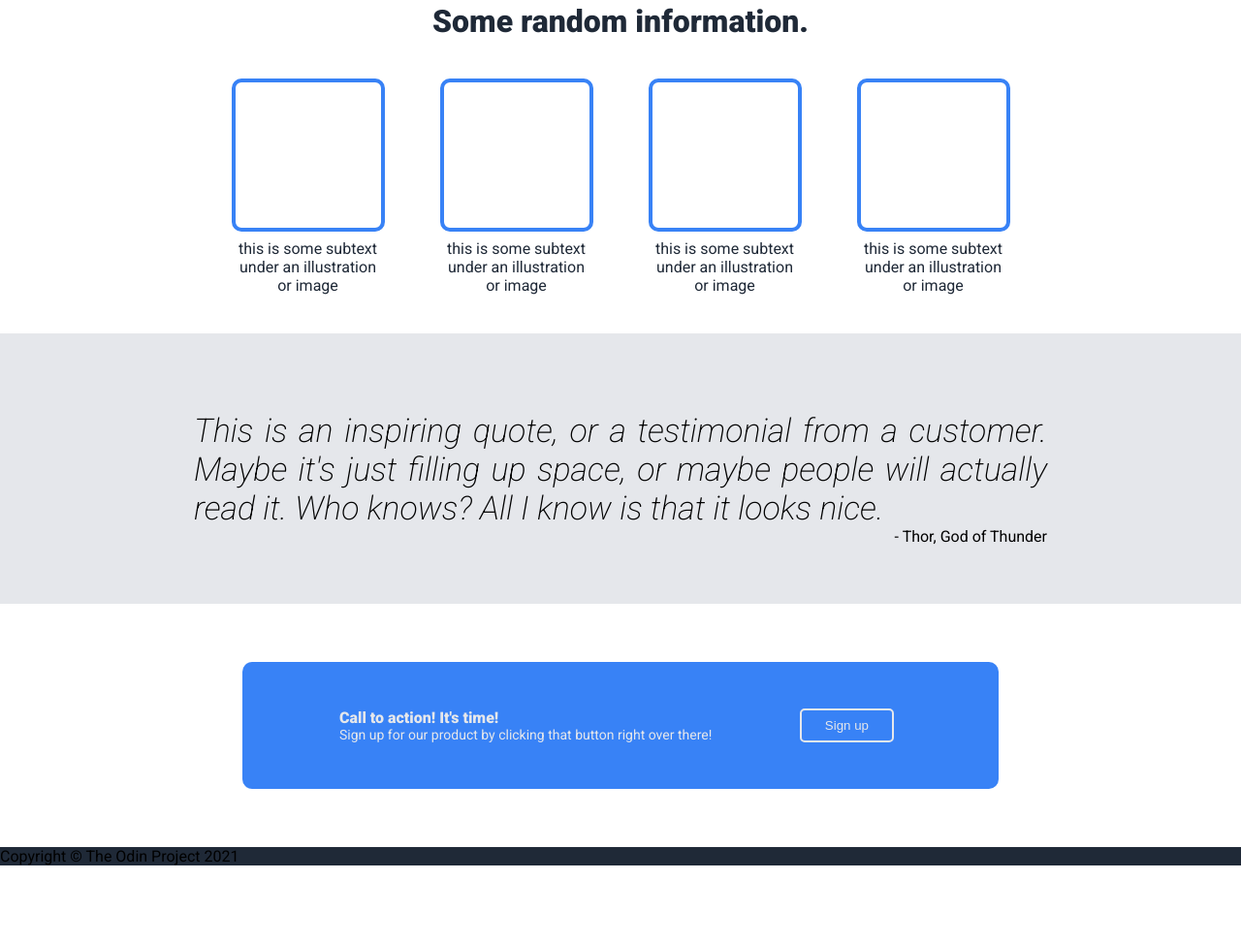
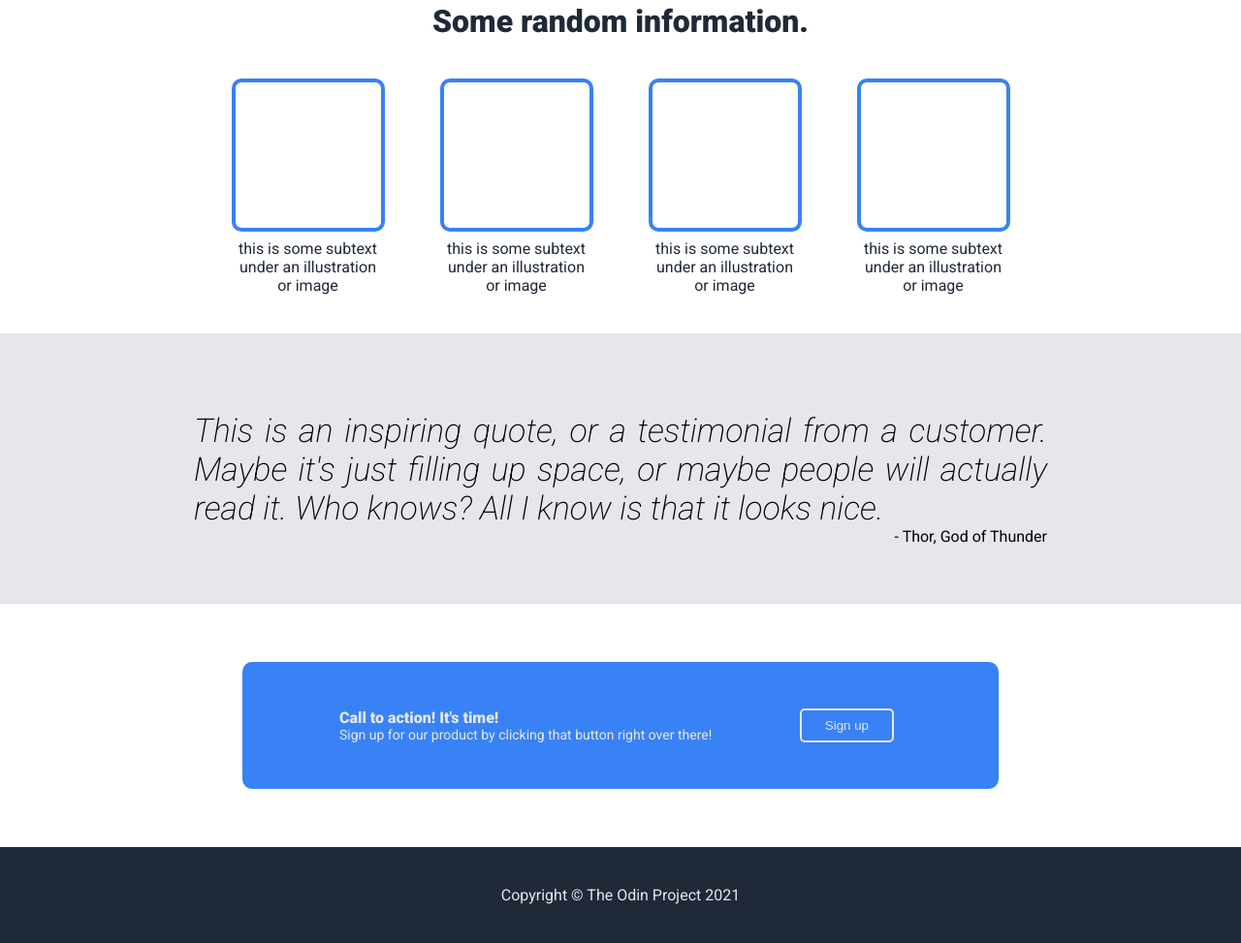
Before and after one commit to kristoferfannar/odin-website, a plain HTML site: page index.html in a window 1280 px wide. Shown: the part 443-1416 px from the top of the page at 97% size. Before the commit the page ends 1336 px from the top, so only its background shows below. Drawn offline with Linux system fonts and the light colour scheme.

Commit message:
footer finished. Basic website completed

```diff
--- a/style.css
+++ b/style.css
@@ -203,3 +203,11 @@ ul {
 .action-box .sign-up {
     border: 2px solid #E5E7EB;
 }
+
+/* FOOTER */
+
+.footer {
+    color: #E5E7EB;
+    text-align: center;
+    padding: 40px;
+}
```
